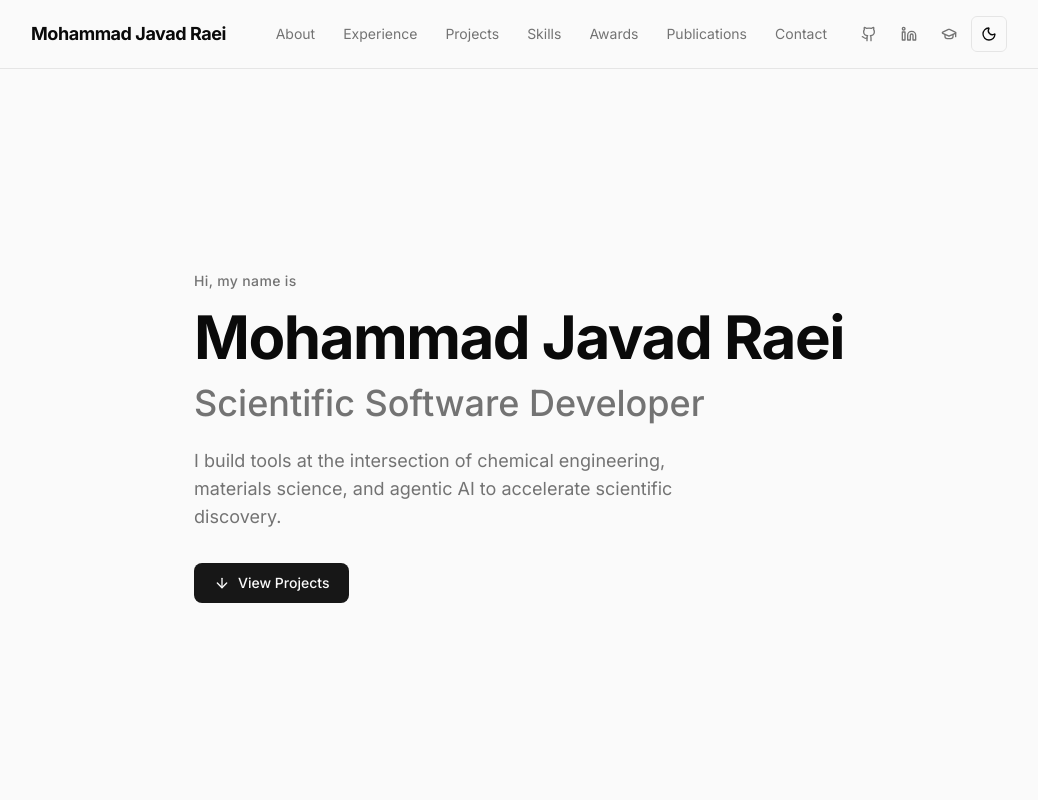
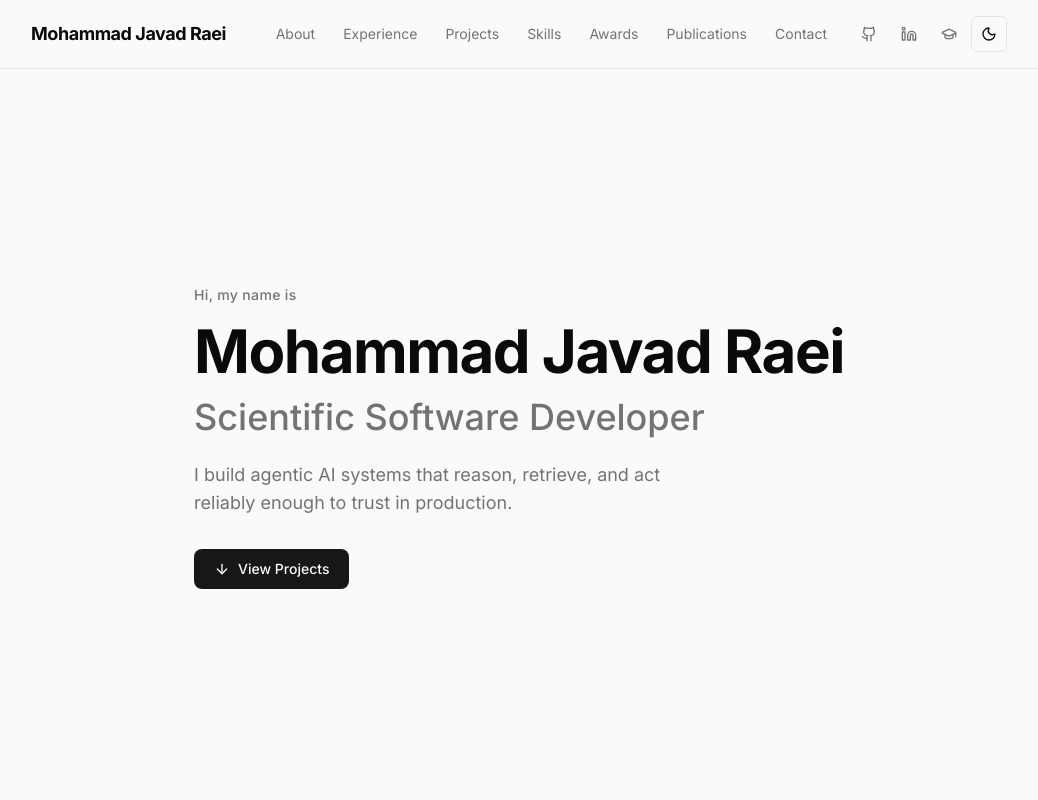
Before and after one commit to MJRaei/portfolio, a Next.js app: page / in a window 1280 px wide. Shown: the top 800 px of the page, without its empty margins (121-1159 px from the left). Built offline with nearby package versions, Linux system fonts and the light colour scheme.

Commit message:
update intro

```diff
--- a/src/data/personal.ts
+++ b/src/data/personal.ts
@@ -5,7 +5,7 @@ export const personalInfo: PersonalInfo = {
   title: "Scientific Software Developer",
   email: "raei.mohammadjavad@gmail.com",
   location: "Alberta, Canada",
-  bio: "I build tools at the intersection of chemical engineering, materials science, and agentic AI to accelerate scientific discovery.",
+  bio: "I build agentic AI systems that reason, retrieve, and act reliably enough to trust in production.",
   aboutParagraphs: [
     "I'm a scientific software developer with a Master's in Chemical Engineering and hands-on experience in materials synthesis and laboratory research. I build intelligent tools that bridge materials science and agentic AI to accelerate scientific discovery and analysis.",
     "Professionally, I develop engineering software in the oil and gas industry. Outside of work, I build AI-powered tools for materials characterization and scientific analysis, work that has earned me four prizes across two hackathons.",
```
